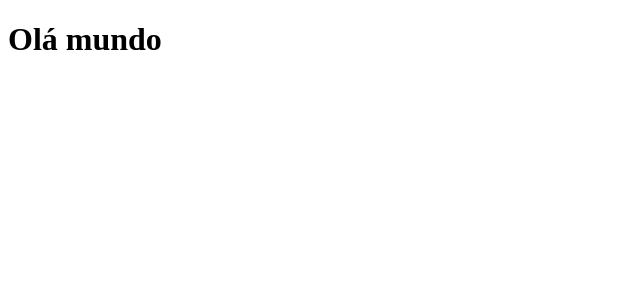
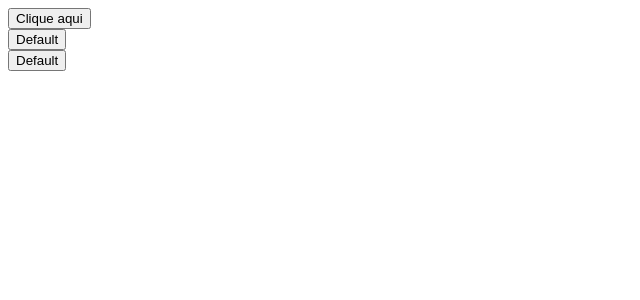
Before and after one commit to klsio22/letmeask, a React (Create React App) app: page / in a window 1280 px wide. Shown: the top 300 px of the page, without its empty margins (0-640 px from the left). Built offline with nearby package versions, Linux system fonts and the light colour scheme.

Commit message:
Add properties

```diff
--- a/src/App.tsx
+++ b/src/App.tsx
@@ -1,8 +1,12 @@
-
+import { Button } from "./components/Button";
 
 function App() {
   return (
-   <h1>Olá mundo</h1>
+    <div>
+      <Button>Clique aqui</Button>
+      <Button />
+      <Button />
+    </div>
   );
 }
 
--- /dev/null
+++ b/src/components/Button.tsx
@@ -0,0 +1,11 @@
+type ButtonProps = {
+  children?: string;
+};
+
+export function Button(props: ButtonProps) {
+  return (
+    <div>
+      <button>{props.children || 'Default'}</button>
+    </div>
+  );
+}
--- a/tsconfig.json
+++ b/tsconfig.json
@@ -1,6 +1,6 @@
 {
   "compilerOptions": {
-    "target": "es5",
+    "target": "es6",
     "lib": [
       "dom",
       "dom.iterable",
```
